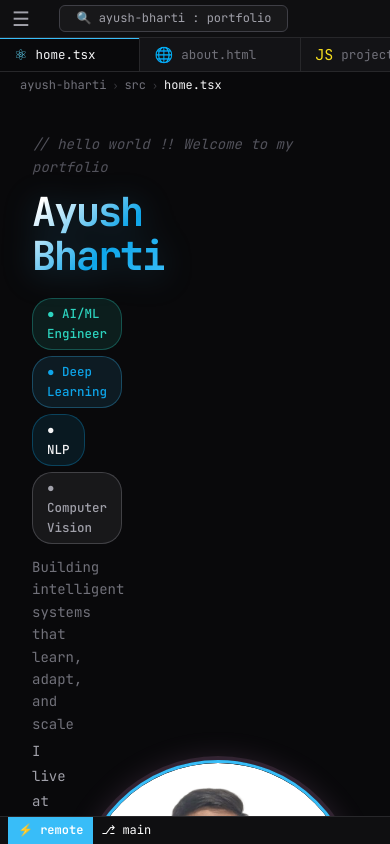
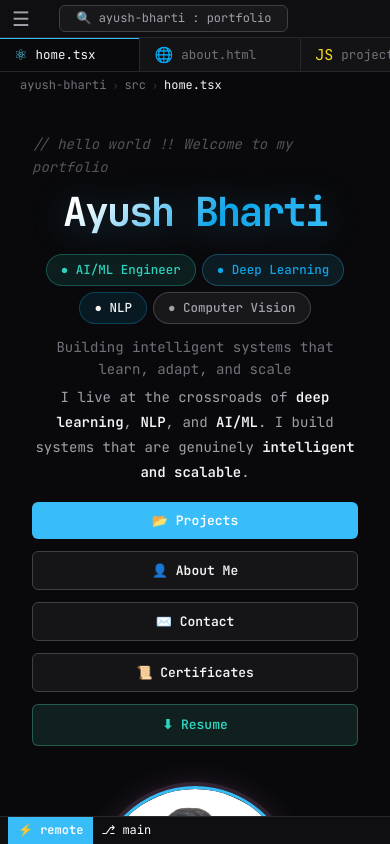
Before and after one commit to ayushbharti20/ayush-portfolio, a Next.js app: page / in a window 390 px wide. Built offline with nearby package versions, Linux system fonts and the light colour scheme.

Commit message:
style: fix mobile hero layout responsiveness to stack photo below text

```diff
--- a/src/app/globals.css
+++ b/src/app/globals.css
@@ -1855,9 +1855,13 @@ button {
   .titlebar__controls { display: none; }
   .titlebar__search-box { min-width: 140px; }
 
+  .hero__top { flex-direction: column; gap: 40px; }
+  .hero__photo-ring { width: 200px; height: 200px; }
+  .hero__left { text-align: center; display: flex; flex-direction: column; align-items: center; }
   .hero__name { font-size: 40px; }
-  .hero__roles { gap: 6px; }
-  .hero__buttons { flex-direction: column; }
+  .hero__roles { gap: 6px; justify-content: center; }
+  .hero__buttons { flex-direction: column; width: 100%; align-items: stretch; }
+  .hero__btn { justify-content: center; }
   .hero__stats { flex-direction: column; }
   .hero__stat { border-right: none; border-bottom: 1px solid var(--border); }
 
```
